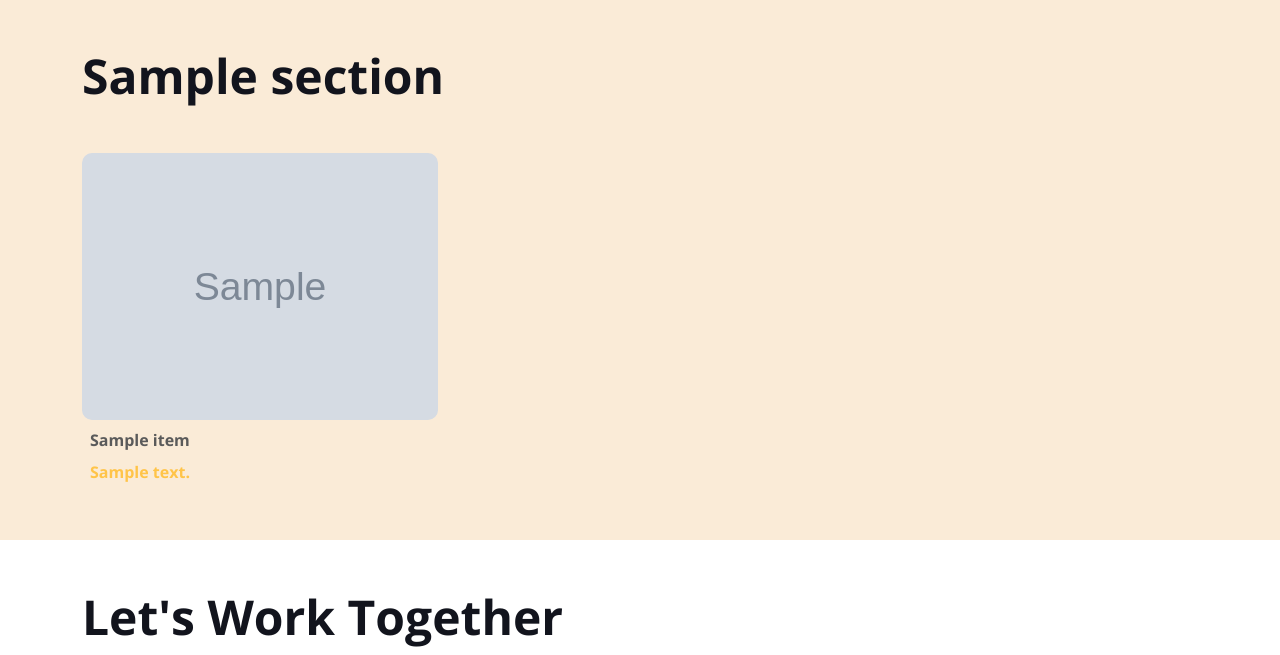
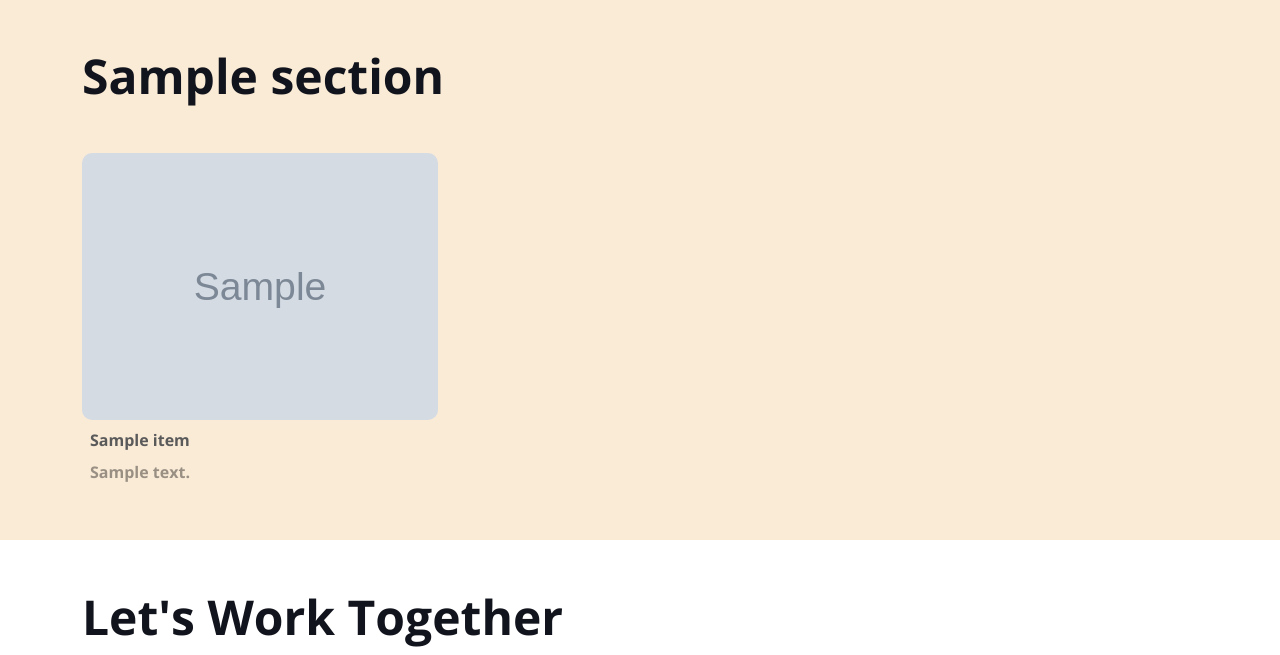
Before and after one commit to ahmedtouahria/muadh_alafeefi, a Django app: template templates/pages/home.html in a window 1280 px wide. Shown: the part 2295-2950 px from the top of the page. Run offline with Django 4.2, Linux system fonts and the light colour scheme; the template is opened without the code that fills it: most values are stand-ins (such as "Sample title", 1, 10 or a date in 2020); grey boxes marked "Sample" are stand-in pictures; some libraries are stand-ins or nearby versions.

Commit message:
fixed description section

```diff
--- a/templates/pages/home.html
+++ b/templates/pages/home.html
@@ -237,7 +237,7 @@
                         </div>
                     </div>
                     <p class="my-2 fw-bold px-2">{{item.title}}</p>
-                    <p class="my-2 fw-bold px-2 text-secondary ">{{item.description}}</p>
+                    <p class="my-2 fw-bold px-2" style="color:#00000063 !important">{{item.description}}</p>
                 </div>
                 {% endfor %}
 
```
